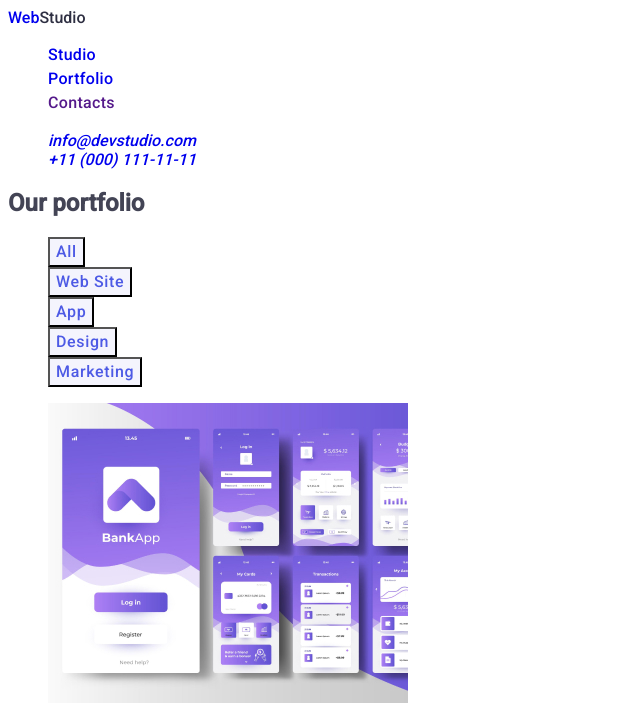
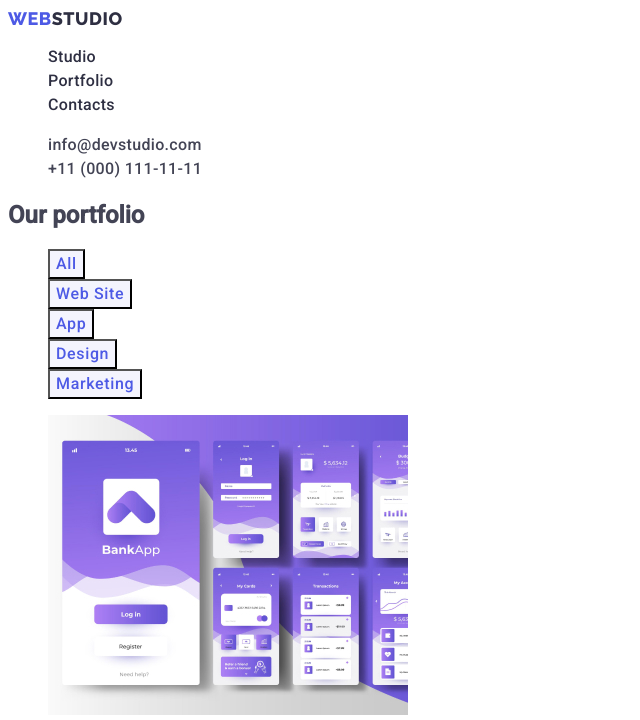
Before and after one commit to andRovn/goit-markup-hw-02, a plain HTML site: page portfolio.html in a window 1280 px wide. Shown: the top 720 px of the page, without its empty margins (0-640 px from the left). Drawn offline with Linux system fonts and the light colour scheme.

Commit message:
dzheadersss

```diff
--- a/portfolio.html
+++ b/portfolio.html
@@ -23,30 +23,30 @@
   <body>
     <header>
       <nav>
-        <a class="link" href="index.html"
-          >Web<span class="studio">Studio</span></a
-        >
+        <a class="logo link" href="/">Web<span class="studio">Studio</span></a>
         <ul class="list">
-          <li class="list-list">
-            <a class="link" href="./index.html">Studio</a>
+          <li>
+            <a class="list-list link" href="./index.html">Studio</a>
           </li>
-          <li class="list-list">
-            <a class="link" href="./portfolio.html">Portfolio</a>
+          <li>
+            <a class="list-list link" href="./portfolio.html">Portfolio</a>
           </li>
-          <li class="list-list">
-            <a class="link" href="">Contacts</a>
+          <li>
+            <a class="list-list link" href="">Contacts</a>
           </li>
         </ul>
       </nav>
-      <address>
+      <address class="add">
         <ul class="list">
           <li>
-            <a class="link" href="mailto:info@devstudio.com"
+            <a class="add-list link" href="mailto:info@devstudio.com"
               >info@devstudio.com</a
             >
           </li>
           <li>
-            <a class="link" href="tel:+110001111111">+11 (000) 111-11-11</a>
+            <a class="add-list link" href="tel:+110001111111"
+              >+11 (000) 111-11-11</a
+            >
           </li>
         </ul>
       </address>
```
